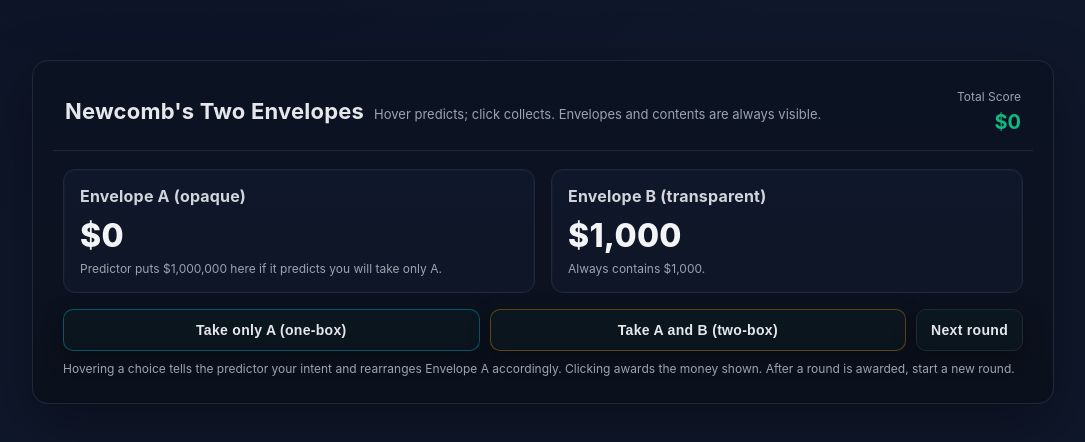
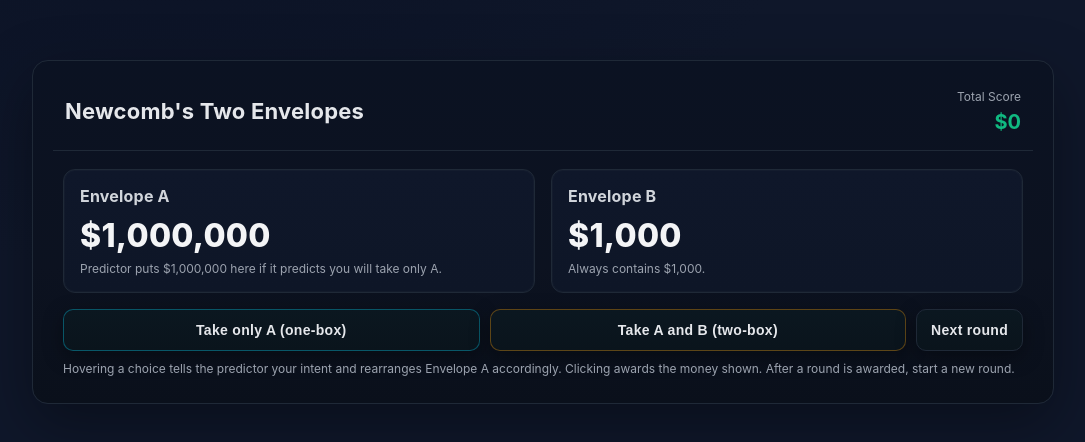
Before and after one commit to rashchedrin/newcomb, a plain HTML site: page index.html in a window 1280 px wide. Shown: the part 168-610 px from the top of the page, without its empty margins (97-1182 px from the left). Drawn offline with Linux system fonts and the light colour scheme.

Commit message:
default one, less text

```diff
--- a/index.html
+++ b/index.html
@@ -181,7 +181,6 @@
     <div class="header">
       <div class="title">
         <h1>Newcomb's Two Envelopes</h1>
-        <p class="subtitle">Hover predicts; click collects. Envelopes and contents are always visible.</p>
       </div>
       <div class="score">
         <div class="label">Total Score</div>
@@ -192,12 +191,12 @@
     <div class="play-area">
       <div class="envelopes">
         <div class="envelope" aria-live="polite">
-          <h2>Envelope A (opaque)</h2>
+          <h2>Envelope A</h2>
           <div id="amountA" class="amount">$0</div>
           <div class="note">Predictor puts $1,000,000 here if it predicts you will take only A.</div>
         </div>
         <div class="envelope" aria-live="polite">
-          <h2>Envelope B (transparent)</h2>
+          <h2>Envelope B</h2>
           <div id="amountB" class="amount">$1,000</div>
           <div class="note">Always contains $1,000.</div>
         </div>
@@ -374,17 +373,15 @@
     }
 
     /**
-     * Start a new round. Resets envelopes to default state (A=$0, B=$1,000).
+     * Start a new round. Defaults predictor to "one" (A=$1,000,000; B=$1,000).
      * @returns {void}
      * side-effects: updates globals and DOM, enables buttons
      */
     function resetRound() {
       g_roundLocked = false;
       g_currentPrediction = null;
-      /** @type {[number, number]} */
-      g_envelopeAmounts = [0, THOUSAND_AMOUNT];
-      renderEnvelopeAmounts();
       setButtonsDisabled(false);
+      setPredictorState("one");
     }
 
     // Initialize
@@ -408,8 +405,8 @@
       // Next round
       btnNext.addEventListener("click", function handleClickNext() { resetRound(); });
 
-      // Initial render
-      renderEnvelopeAmounts();
+      // Initial state: default predict one-box
+      setPredictorState("one");
       renderScore();
     })();
   </script>
```
